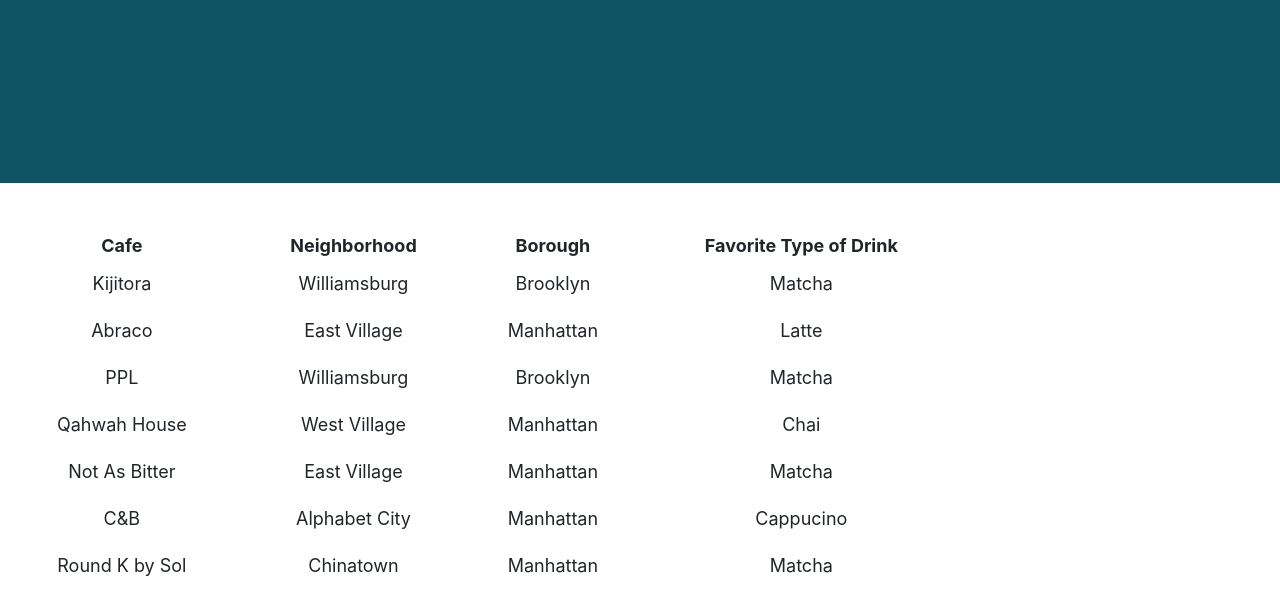
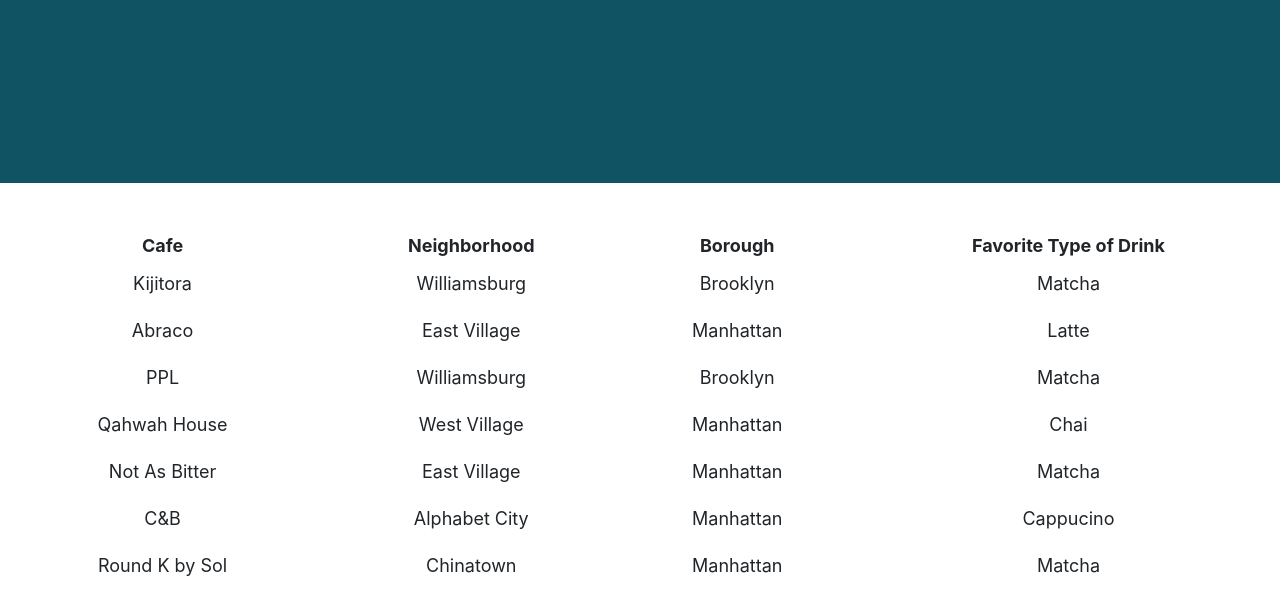
Before and after one commit to anncyu/anncyu.github.io, a plain HTML site: page list.html in a window 1280 px wide. Shown: the part 273-862 px from the top of the page. Drawn offline with Linux system fonts and the light colour scheme.

Commit message:
centered table

```diff
--- a/list.html
+++ b/list.html
@@ -48,7 +48,7 @@
                 */
                 var jsonTable = document.createElement("table");
                 var tr = jsonTable.insertRow(-1);
-                jsonTable.style.width = "75%";
+                jsonTable.style.width = "100%";
                 let root;
                 for (let prop in data) {
                     root = prop;
--- a/restaurants.xml
+++ b/restaurants.xml
@@ -1,4 +1,5 @@
 <?xml version="1.0" encoding="UTF-8" ?>
+<!DOCTYPE note SYSTEM "restaurants.dtd">
  <root>
      <restaurants>
          <id>0</id>
```
Also changed, not shown: 2 other files.
